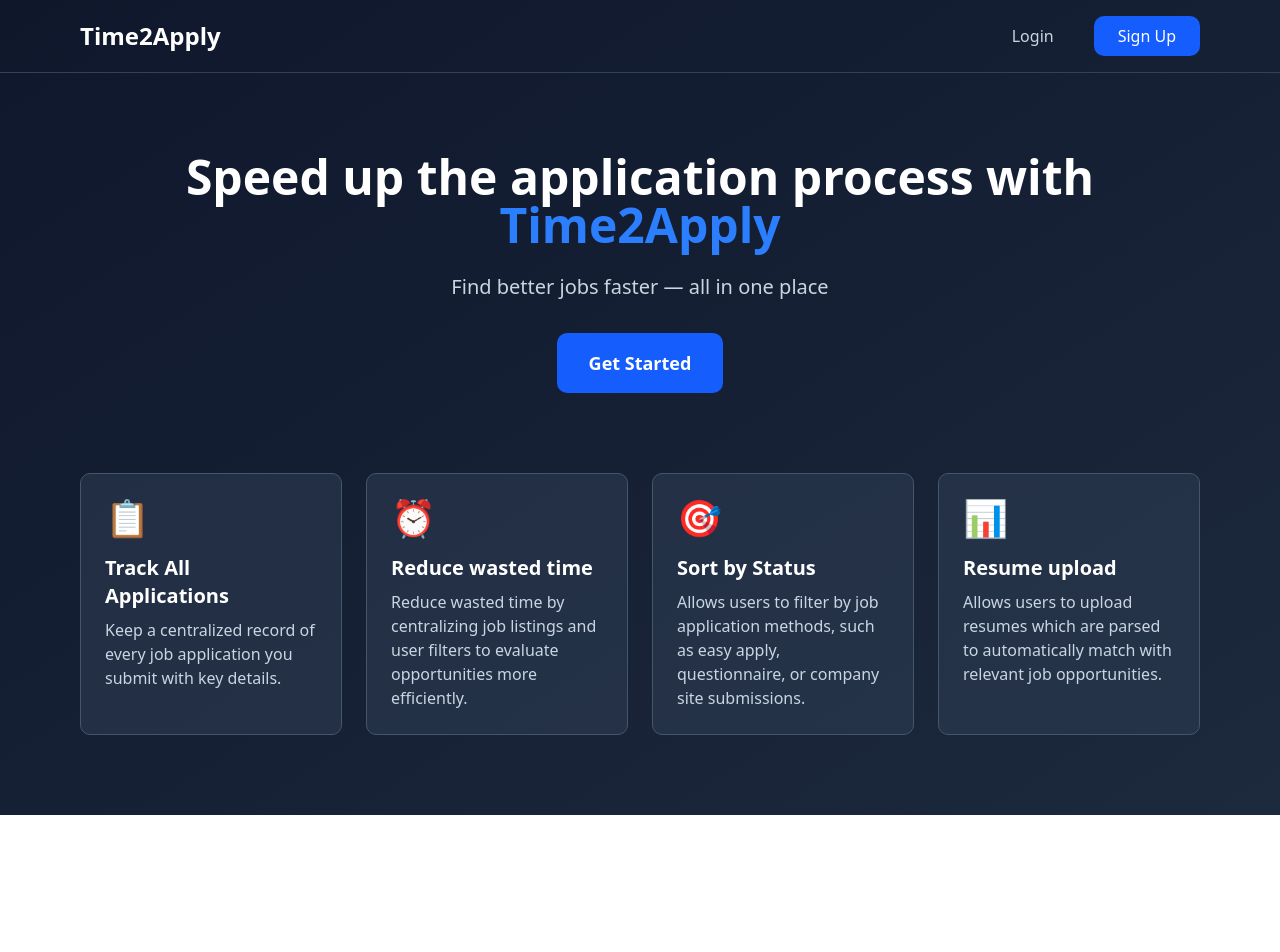
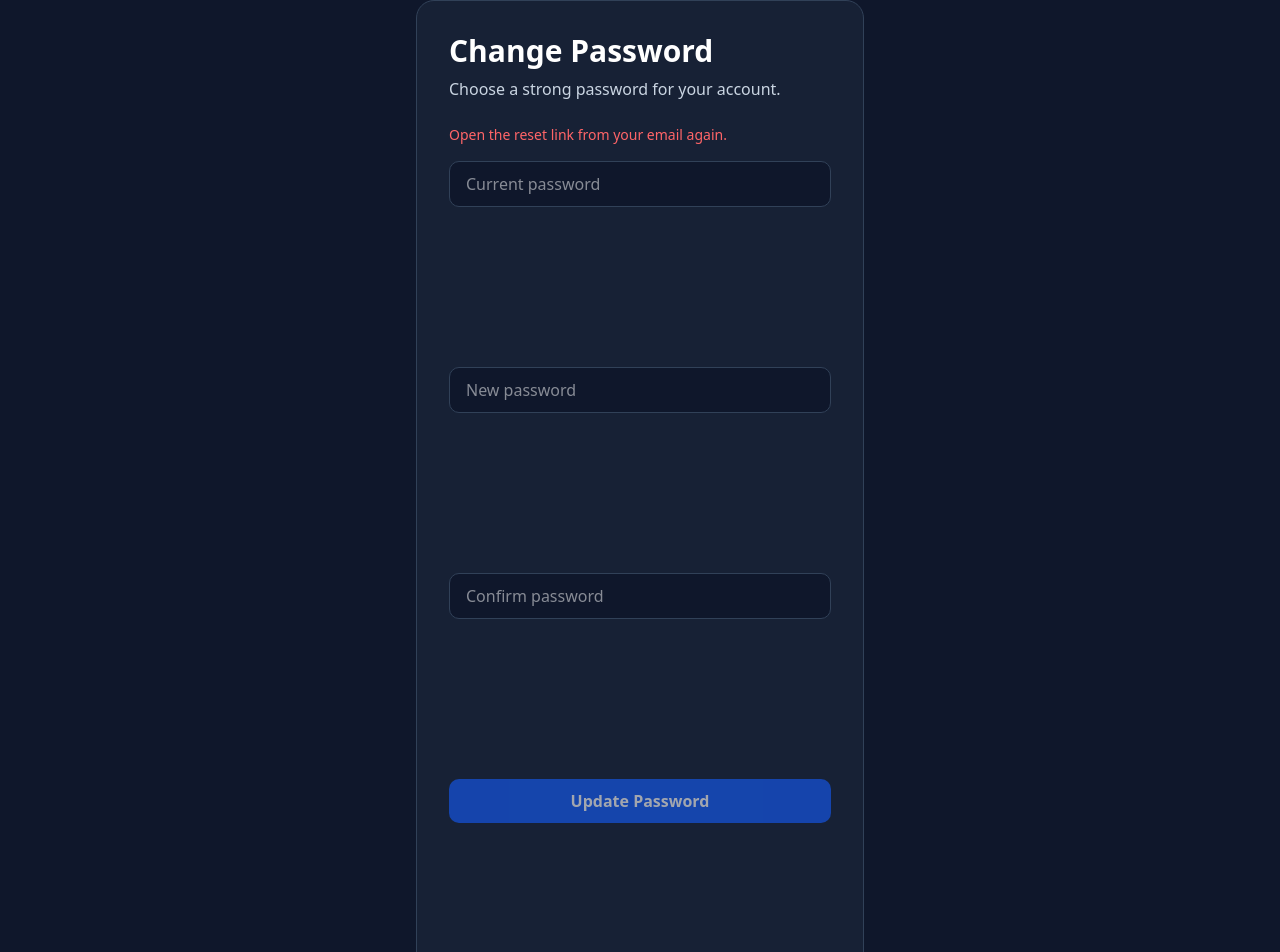
Before and after one commit to JMccabe1-ggc/Time2Apply, a React app in the folder frontend/: page /changepassword in a window 1280 px wide. Shown: the top 952 px of the page. Before the commit the page ends 815 px from the top, so only its background shows below. Built offline with nearby package versions, Linux system fonts and the light colour scheme; no server answers; the HTML template or start-up script is replaced by a standard one.

Commit message:
change password

```diff
--- a/frontend/src/main.tsx
+++ b/frontend/src/main.tsx
@@ -12,6 +12,7 @@ import Profile from './pages/Profile.tsx'
 import SignupPage from './pages/SignupPage.tsx'
 import Newpassword from './pages/Newpassword.tsx'
 import Location from './pages/Location.tsx'
+import ChangePassword from './pages/ChangePassword.tsx'
 //import ProfileTab from 'userLoggedIn/tabs/ProfileTab.tsx'
 //import PreferenceTab from 'userLoggedIn/tabs/PreferenceTab.tsx'
 //import AccountTab from 'userLoggedIn/tabs/AccountTab.tsx'
@@ -30,6 +31,8 @@ createRoot(document.getElementById('root')!).render(
       <Route path="/profile" element={<Profile />} />
       <Route path="/newpassword" element={<Newpassword />} />
       <Route path="/location" element={<Location />} />
+      <Route path="/changepassword" element={<ChangePassword />} />
+
     </Routes>
     </BrowserRouter>
   </StrictMode>,
--- a/frontend/src/pages/AccountTab.tsx
+++ b/frontend/src/pages/AccountTab.tsx
@@ -107,7 +107,7 @@ const AccountTab = () => {
                         <button
                             type="button"
                             className="account-tab__button account-tab__button--primary"
-                            onClick={() => navigate("/newpassword")}
+                            onClick={() => navigate("/changepassword")}
                         >
                             Change Password
                         </button>
--- /dev/null
+++ b/frontend/src/pages/ChangePassword.tsx
@@ -0,0 +1,231 @@
+import supabase from "@/lib/supabase";
+import { Link } from "react-router-dom";
+import { useEffect, useState } from "react";
+import { useNavigate } from "react-router-dom";
+
+
+const ChangePassword = () => {
+    const navigate = useNavigate();
+
+  const [oldPassword, setOldPassword] = useState("");
+  const [newPassword, setNewPassword] = useState("");
+  const [confirmNewPassword, setConfirmNewPassword] = useState("");
+  const [msg, setMsg] = useState<string | null>(null);
+  const [loading, setLoading] = useState(false);
+  const [ready, setReady] = useState(false); // session exists
+  const [isPasswordFocused, setIsPasswordFocused] = useState(false);
+
+   const checkPassword = (password: string) => {
+  return {
+    length: password.length >= 8,
+    uppercase: /[A-Z]/.test(password),
+    lowercase: /[a-z]/.test(password),
+    number: /[0-9]/.test(password),
+    special: /[^A-Za-z0-9]/.test(password),
+  };
+};
+const rules = checkPassword(newPassword);
+const hasPasswordInput = newPassword.length > 0;
+const showPasswordRules = isPasswordFocused || hasPasswordInput;
+
+const getRuleTextClass = (isMet: boolean) => {
+  if (!hasPasswordInput) {
+    return "text-slate-400";
+  }
+
+  return isMet ? "text-emerald-400" : "text-slate-500";
+};
+
+const getRuleBadgeClass = (isMet: boolean) => {
+  if (!hasPasswordInput) {
+    return "border-slate-600 bg-slate-700/60 text-slate-300";
+  }
+
+  return isMet
+    ? "border-emerald-500/70 bg-emerald-500/15 text-emerald-300"
+    : "border-slate-600 bg-slate-700/60 text-slate-300";
+};
+
+useEffect(() => {
+    const init = async () => {
+      setMsg(null);
+      setReady(false);
+
+      // If Supabase returns an error in the hash, show it
+      if (window.location.hash.includes("error=")) {
+        const params = new URLSearchParams(window.location.hash.replace("#", ""));
+        const desc = params.get("error_description")?.replace(/\+/g, " ");
+        setMsg(desc || "Invalid or expired reset link.");
+        return;
+      }
+
+      // Exchange ?code=... for a session (PKCE recovery flow)
+      const url = new URL(window.location.href);
+      const code = url.searchParams.get("code");
+      if (code) {
+        const { error } = await supabase.auth.exchangeCodeForSession(code);
+        if (error) {
+          setMsg(error.message);
+          return;
+        }
+        // clean URL (removes code from address bar)
+        url.searchParams.delete("code");
+        window.history.replaceState({}, "", url.toString());
+      }
+
+      const { data } = await supabase.auth.getSession();
+      if (!data.session) {
+        setMsg("Open the reset link from your email again.");
+        return;
+      }
+
+      setReady(true);
+    };
+
+    void init();
+  }, []);
+
+  const handleUpdate = async (e: React.FormEvent) => {
+    e.preventDefault();
+    setMsg(null);
+
+    if (!ready) {
+      setMsg("Reset session missing. Open the reset link again.");
+      return;
+    }
+    if (newPassword !== confirmNewPassword) return setMsg("Passwords do not match.");
+      if (newPassword.length < 12) return setMsg("Password must be at least 12 characters.");
+    const hasUpperCase = /[A-Z]/.test(newPassword);
+    const hasSpecialChar = /[!@#$%^&*(),.?":{}|<>_\-\\[\]\\\/`~+=;'"]/g.test(newPassword);
+    const hasNumber = /[0-9]/.test(newPassword);
+    if (!hasUpperCase || !hasSpecialChar || !hasNumber) {
+      return setMsg("Password must include an uppercase letter, a special character, and a number.");
+    }
+
+    setLoading(true);
+    const { error } = await supabase.auth.updateUser({ password: newPassword });
+    setLoading(false);
+
+    if (error) return setMsg(error.message);
+
+    setMsg("Password updated! Redirecting to account...");
+    setTimeout(() => navigate("/profile"), 1200);
+  };
+
+    return(
+        <>
+        <div className="min-h-screen bg-slate-900 text-white flex items-center justify-center px-4">
+        <div className="w-full max-w-md bg-slate-800/60 border border-slate-700 rounded-2xl p-8">
+        <h1 className="text-3xl font-bold mb-2">Change Password</h1>
+        <p className="text-slate-300 mb-6">Choose a strong password for your account.</p>
+        {msg && <p className="mb-4 text-sm text-red-400">{msg}</p>}
+
+        <form action="" className="space-y-40" onSubmit={handleUpdate}>
+
+             <input
+            className="w-full rounded-lg bg-slate-900 border border-slate-700 px-4 py-2.5"
+            type="password"
+            placeholder="Current password"
+            value={oldPassword}
+            onChange={(e) => setOldPassword(e.target.value)}
+            onFocus={() => setIsPasswordFocused(true)}
+            onBlur={() => setIsPasswordFocused(false)}
+            disabled={!ready || loading}
+          />
+
+            <input
+            className="w-full rounded-lg bg-slate-900 border border-slate-700 px-4 py-2.5"
+            type="password"
+            placeholder="New password"
+            value={newPassword}
+            onChange={(e) => setNewPassword(e.target.value)}
+            onFocus={() => setIsPasswordFocused(true)}
+            onBlur={() => setIsPasswordFocused(false)}
+            disabled={!ready || loading}
+          />
+
+          {showPasswordRules && (
+              <ul className="mt-3 grid grid-cols-1 gap-2 rounded-md border border-slate-700/80 bg-slate-900/60 p-3 text-sm sm:grid-cols-2">
+                <li className={`flex items-center gap-2 rounded-md border border-slate-700/70 bg-slate-800/40 px-2 py-1.5 ${getRuleTextClass(rules.length)}`}>
+                  <span
+                    className={`inline-flex h-5 w-5 items-center justify-center rounded-full border text-xs ${getRuleBadgeClass(rules.length)}`}
+                  >
+                    {rules.length ? "✓" : "•"}
+                  </span>
+                  At least 8 characters
+                </li>
+
+                <li className={`flex items-center gap-2 rounded-md border border-slate-700/70 bg-slate-800/40 px-2 py-1.5 ${getRuleTextClass(rules.uppercase)}`}>
+                  <span
+                    className={`inline-flex h-5 w-5 items-center justify-center rounded-full border text-xs ${getRuleBadgeClass(rules.uppercase)}`}
+                  >
+                    {rules.uppercase ? "✓" : "•"}
+                  </span>
+                  One uppercase letter
+                </li>
+
+                <li className={`flex items-center gap-2 rounded-md border border-slate-700/70 bg-slate-800/40 px-2 py-1.5 ${getRuleTextClass(rules.lowercase)}`}>
+                  <span
+                    className={`inline-flex h-5 w-5 items-center justify-center rounded-full border text-xs ${getRuleBadgeClass(rules.lowercase)}`}
+                  >
+                    {rules.lowercase ? "✓" : "•"}
+                  </span>
+                  One lowercase letter
+                </li>
+
+                <li className={`flex items-center gap-2 rounded-md border border-slate-700/70 bg-slate-800/40 px-2 py-1.5 ${getRuleTextClass(rules.number)}`}>
+                  <span
+                    className={`inline-flex h-5 w-5 items-center justify-center rounded-full border text-xs ${getRuleBadgeClass(rules.number)}`}
+                  >
+                    {rules.number ? "✓" : "•"}
+                  </span>
+                  One number
+                </li>
+
+                <li className={`flex items-center gap-2 rounded-md border border-slate-700/70 bg-slate-800/40 px-2 py-1.5 sm:col-span-2 ${getRuleTextClass(rules.special)}`}>
+                  <span
+                    className={`inline-flex h-5 w-5 items-center justify-center rounded-full border text-xs ${getRuleBadgeClass(rules.special)}`}
+                  >
+                    {rules.special ? "✓" : "•"}
+                  </span>
+                  One special character
+                </li>
+              </ul>
+            )}
+
+           <input
+            className="w-full rounded-lg bg-slate-900 border border-slate-700 px-4 py-2.5"
+            type="password"
+            placeholder="Confirm password"
+            value={confirmNewPassword}
+            onChange={(e) => setConfirmNewPassword(e.target.value)}
+            disabled={!ready || loading}
+          />
+
+          <button
+            type="submit"
+            disabled={!ready || loading}
+            className="w-full bg-blue-600 hover:bg-blue-700 disabled:opacity-60 font-semibold py-2.5 rounded-lg"
+          >
+            {loading ? "Updating..." : "Update Password"}
+          </button>
+
+          <div className="flex items-center justify-between text-sm">
+            <label htmlFor="">
+          Back to <Link className="text-blue-400" to="/profile">Profile</Link>
+            </label>
+          <Link to="/forgotpassword" className="text-blue-400 hover:text-blue-300">
+                                Forgot password?
+                            </Link>
+        </div>
+
+        </form>
+
+        </div>
+        </div>
+
+        </>
+    );
+};
+
+export default ChangePassword;
```
